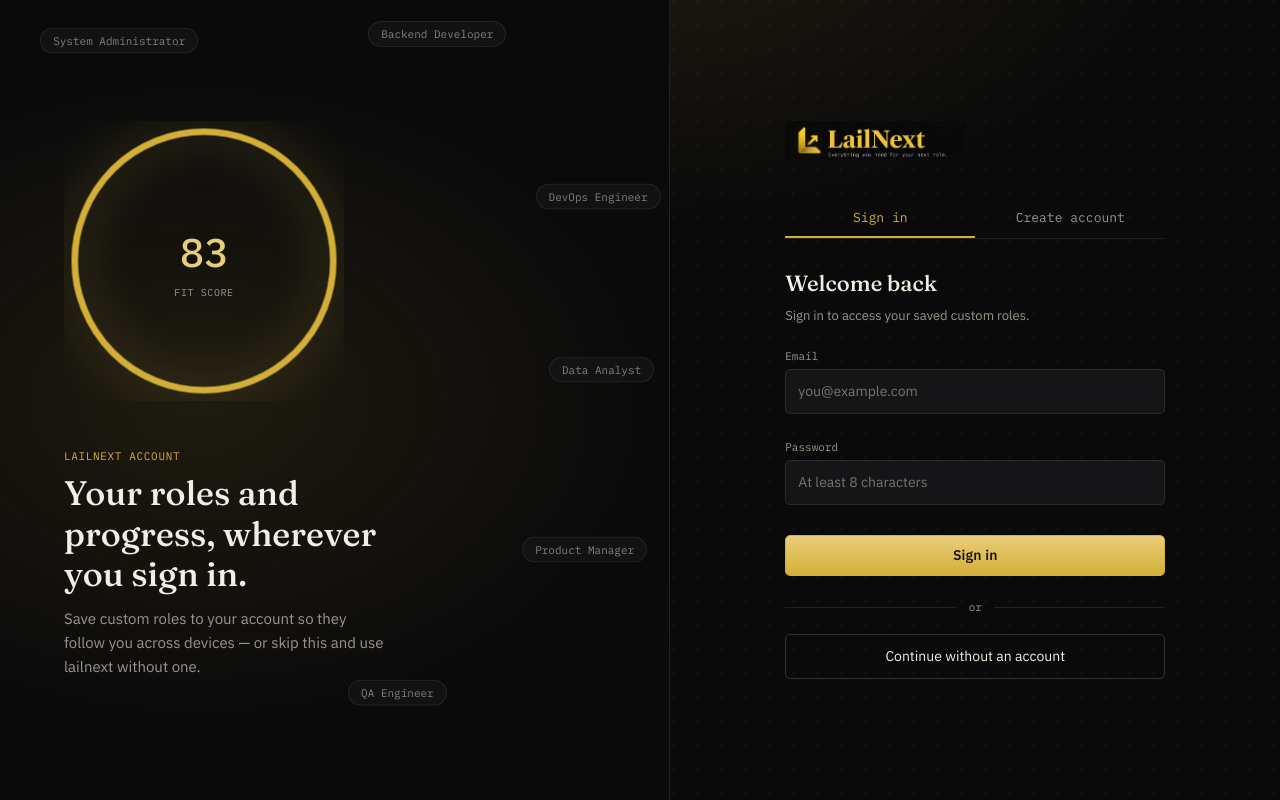
After one commit to MohideenAmanusha123/role-finder-portal_Aman_updated, a Flask app: page /login in a window 1280 px wide. The commit adds this page. Run offline with Flask 3, Linux system fonts and the light colour scheme; some libraries are stand-ins or nearby versions.

Commit message:
Add dedicated /login page with animated hero, replacing the auth modal

```diff
--- a/app.py
+++ b/app.py
@@ -8,7 +8,7 @@ import os
 import re
 import tempfile
 
-from flask import Flask, render_template, request, jsonify, send_file, session
+from flask import Flask, render_template, request, jsonify, send_file, session, redirect
 
 from flask_login import LoginManager, current_user
 
@@ -346,6 +346,18 @@ def privacy():
     return render_template("privacy.html")
 
 
+@app.route("/login")
+def login_page():
+    next_url = request.args.get("next", "/")
+    # Only allow same-site relative paths -- never redirect to an
+    # external URL from a query param (open-redirect protection).
+    if not next_url.startswith("/") or next_url.startswith("//"):
+        next_url = "/"
+    if current_user.is_authenticated:
+        return redirect(next_url)
+    return render_template("login.html", next_url=next_url)
+
+
 def _analyze_uploaded(file, target_role, job_description="", roles=None):
     if file is None or not file.filename:
         raise ValueError("Please select a resume file.")
--- /dev/null
+++ b/templates/login.html
@@ -0,0 +1,459 @@
+<!doctype html>
+<html lang="en">
+<head>
+  <meta charset="utf-8">
+  <meta name="viewport" content="width=device-width, initial-scale=1">
+  <title>Sign in — lailnext</title>
+
+  <link rel="preconnect" href="https://fonts.googleapis.com">
+  <link
+    href="https://fonts.googleapis.com/css2?family=Fraunces:opsz,wght@9..144,400;9..144,500;9..144,600&family=IBM+Plex+Mono:wght@400;500&family=IBM+Plex+Sans:wght@400;500;600&display=swap"
+    rel="stylesheet"
+  >
+  <link rel="stylesheet" href="{{ url_for('static', filename='style.css') }}">
+
+  <style>
+    .login-page {
+      min-height: 100vh;
+      display: grid;
+      grid-template-columns: 1.1fr 1fr;
+    }
+
+    /* =========================================================
+       LEFT — the one bold moment: an animated compatibility ring
+       with role names drifting around it. Reuses the product's own
+       visual signature (the score ring) rather than a stock hero.
+    ========================================================= */
+
+    .login-hero {
+      position: relative;
+      display: flex;
+      flex-direction: column;
+      justify-content: center;
+      padding: 64px;
+      overflow: hidden;
+      border-right: 1px solid var(--hairline);
+      background:
+        radial-gradient(ellipse 700px 500px at 30% 50%, rgba(212, 175, 55, 0.10), transparent 65%),
+        var(--paper);
+    }
+
+    .login-hero__ring-wrap {
+      position: relative;
+      width: 280px;
+      height: 280px;
+      margin-bottom: 48px;
+    }
+
+    .login-hero__ring-wrap svg {
+      width: 100%;
+      height: 100%;
+      transform: rotate(-90deg);
+    }
+
+    .login-hero__ring-wrap circle {
+      fill: none;
+      stroke-width: 3;
+    }
+
+    .login-hero__ring-track {
+      stroke: var(--hairline);
+    }
+
+    .login-hero__ring-value {
+      stroke: var(--amber);
+      stroke-linecap: round;
+      stroke-dasharray: 754;
+      stroke-dashoffset: 754;
+      filter: drop-shadow(0 0 10px rgba(212, 175, 55, 0.55));
+      animation: ring-fill 2.6s var(--ease) 0.3s forwards, ring-pulse 3.5s ease-in-out 3s infinite;
+    }
+
+    @keyframes ring-fill {
+      to { stroke-dashoffset: 130; }
+    }
+
+    @keyframes ring-pulse {
+      0%, 100% { filter: drop-shadow(0 0 10px rgba(212, 175, 55, 0.55)); }
+      50% { filter: drop-shadow(0 0 18px rgba(212, 175, 55, 0.8)); }
+    }
+
+    .login-hero__ring-center {
+      position: absolute;
+      inset: 0;
+      display: flex;
+      flex-direction: column;
+      align-items: center;
+      justify-content: center;
+    }
+
+    .login-hero__ring-score {
+      font-family: var(--mono);
+      font-size: 40px;
+      font-weight: 500;
+      color: var(--amber-bright);
+      opacity: 0;
+      animation: score-in 0.6s ease 2.4s forwards;
+    }
+
+    @keyframes score-in {
+      to { opacity: 1; }
+    }
+
+    .login-hero__ring-label {
+      font: 10px var(--mono);
+      letter-spacing: 0.06em;
+      color: var(--ink-soft);
+      margin-top: 4px;
+    }
+
+    .login-hero__role {
+      position: absolute;
+      font: 11px var(--mono);
+      color: var(--ink-soft);
+      background: var(--paper-raised);
+      border: 1px solid var(--hairline);
+      border-radius: 20px;
+      padding: 5px 12px;
+      opacity: 0;
+      animation: role-drift 14s ease-in-out infinite, role-in 0.6s ease forwards;
+      white-space: nowrap;
+    }
+
+    @keyframes role-in {
+      to { opacity: 0.85; }
+    }
+
+    @keyframes role-drift {
+      0%, 100% { transform: translate(0, 0); }
+      50% { transform: translate(0, -14px); }
+    }
+
+    .login-hero__role--1 { top: 4%;  left: 55%; animation-delay: 1.8s, 1.8s; }
+    .login-hero__role--2 { top: 24%; left: 80%; animation-delay: 2.1s, 2.1s; animation-duration: 16s, 0.6s; }
+    .login-hero__role--3 { top: 46%; left: 82%; animation-delay: 2.4s, 2.4s; animation-duration: 12s, 0.6s; }
+    .login-hero__role--4 { top: 68%; left: 78%; animation-delay: 2.7s, 2.7s; animation-duration: 15s, 0.6s; }
+    .login-hero__role--5 { top: 86%; left: 52%; animation-delay: 3.0s, 3.0s; animation-duration: 13s, 0.6s; }
+    .login-hero__role--6 { top: 4%;  left: 6%;  animation-delay: 3.3s, 3.3s; animation-duration: 17s, 0.6s; }
+
+    .login-hero__copy {
+      position: relative;
+      z-index: 1;
+      max-width: 34ch;
+    }
+
+    .login-hero__eyebrow {
+      font: 11px var(--mono);
+      letter-spacing: 0.06em;
+      color: var(--amber);
+      margin: 0 0 10px;
+    }
+
+    .login-hero__headline {
+      font-family: var(--serif);
+      font-weight: 500;
+      font-size: clamp(26px, 3vw, 34px);
+      line-height: 1.2;
+      margin: 0 0 12px;
+      color: var(--ink);
+    }
+
+    .login-hero__sub {
+      font-size: 15px;
+      line-height: 1.6;
+      color: var(--ink-soft);
+      margin: 0;
+    }
+
+    /* =========================================================
+       RIGHT — the actual form
+    ========================================================= */
+
+    .login-form-side {
+      display: flex;
+      flex-direction: column;
+      align-items: center;
+      justify-content: center;
+      padding: 48px 32px;
+    }
+
+    .login-card {
+      width: 100%;
+      max-width: 380px;
+    }
+
+    .login-card__brand {
+      display: flex;
+      align-items: center;
+      margin-bottom: 40px;
+    }
+
+    .login-card__logo {
+      width: 180px;
+      height: auto;
+    }
+
+    .login-tabs {
+      display: flex;
+      gap: 0;
+      margin-bottom: 28px;
+      border-bottom: 1px solid var(--hairline);
+    }
+
+    .login-tab {
+      flex: 1;
+      border: 0;
+      border-bottom: 2px solid transparent;
+      background: transparent;
+      color: var(--ink-soft);
+      padding: 10px 4px;
+      font: 13px var(--mono);
+      cursor: pointer;
+      transition: color 0.2s var(--ease), border-color 0.2s var(--ease);
+    }
+
+    .login-tab.is-active {
+      color: var(--amber);
+      border-bottom-color: var(--amber);
+    }
+
+    .login-card h1 {
+      font-family: var(--serif);
+      font-size: 22px;
+      font-weight: 500;
+      margin: 0 0 6px;
+    }
+
+    .login-card__sub {
+      font-size: 13px;
+      color: var(--ink-soft);
+      margin: 0 0 24px;
+    }
+
+    .login-field {
+      margin-bottom: 16px;
+    }
+
+    .login-field label {
+      display: block;
+      font: 11px var(--mono);
+      color: var(--ink-soft);
+      margin-bottom: 6px;
+    }
+
+    #login-error {
+      margin-bottom: 16px;
+    }
+
+    .login-submit {
+      width: 100%;
+      justify-content: center;
+      margin-top: 4px;
+      margin-bottom: 20px;
+    }
+
+    .login-divider {
+      display: flex;
+      align-items: center;
+      gap: 12px;
+      margin: 4px 0 20px;
+      color: var(--ink-soft);
+      font: 11px var(--mono);
+    }
+
+    .login-divider::before,
+    .login-divider::after {
+      content: "";
+      flex: 1;
+      height: 1px;
+      background: var(--hairline);
+    }
+
+    .login-skip {
+      display: block;
+      width: 100%;
+      text-align: center;
+      padding: 11px 15px;
+      border-radius: 5px;
+      border: 1px solid var(--hairline-strong);
+      background: transparent;
+      color: var(--ink);
+      font-size: 14px;
+      text-decoration: none;
+      transition: border-color 0.2s var(--ease), color 0.2s var(--ease);
+    }
+
+    .login-skip:hover {
+      border-color: var(--amber);
+      color: var(--amber);
+    }
+
+    @media (max-width: 860px) {
+      .login-page {
+        grid-template-columns: 1fr;
+      }
+      .login-hero {
+        border-right: none;
+        border-bottom: 1px solid var(--hairline);
+        padding: 40px 32px;
+        min-height: 44vh;
+      }
+      .login-hero__ring-wrap {
+        width: 180px;
+        height: 180px;
+        margin-bottom: 28px;
+      }
+      .login-hero__ring-score {
+        font-size: 28px;
+      }
+      .login-hero__role {
+        display: none;
+      }
+    }
+
+    @media (prefers-reduced-motion: reduce) {
+      .login-hero__ring-value {
+        animation: none;
+        stroke-dashoffset: 130;
+      }
+      .login-hero__ring-score {
+        animation: none;
+        opacity: 1;
+      }
+      .login-hero__role {
+        animation: none;
+        opacity: 0.85;
+      }
+    }
+  </style>
+</head>
+
+<body>
+
+<div class="login-page">
+
+  <div class="login-hero" aria-hidden="true">
+    <div class="login-hero__ring-wrap">
+      <svg viewBox="0 0 130 130">
+        <circle class="login-hero__ring-track" cx="65" cy="65" r="60"></circle>
+        <circle class="login-hero__ring-value" cx="65" cy="65" r="60"></circle>
+      </svg>
+      <div class="login-hero__ring-center">
+        <span class="login-hero__ring-score">83</span>
+        <span class="login-hero__ring-label">FIT SCORE</span>
+      </div>
+    </div>
+
+    <span class="login-hero__role login-hero__role--1">Backend Developer</span>
+    <span class="login-hero__role login-hero__role--2">DevOps Engineer</span>
+    <span class="login-hero__role login-hero__role--3">Data Analyst</span>
+    <span class="login-hero__role login-hero__role--4">Product Manager</span>
+    <span class="login-hero__role login-hero__role--5">QA Engineer</span>
+    <span class="login-hero__role login-hero__role--6">System Administrator</span>
+
+    <div class="login-hero__copy">
+      <p class="login-hero__eyebrow">LAILNEXT ACCOUNT</p>
+      <h2 class="login-hero__headline">Your roles and progress, wherever you sign in.</h2>
+      <p class="login-hero__sub">Save custom roles to your account so they follow you across devices — or skip this and use lailnext without one.</p>
+    </div>
+  </div>
+
+  <div class="login-form-side">
+    <div class="login-card">
+
+      <a href="/" class="login-card__brand" aria-label="lailnext home">
+        <img class="login-card__logo" src="{{ url_for('static', filename='lainext-logo-cropped.png') }}" alt="lailnext">
+      </a>
+
+      <div class="login-tabs" role="tablist" aria-label="Sign in or create account">
+        <button type="button" class="login-tab is-active" id="tab-login" role="tab" aria-selected="true">Sign in</button>
+        <button type="button" class="login-tab" id="tab-signup" role="tab" aria-selected="false">Create account</button>
+      </div>
+
+      <h1 id="login-title">Welcome back</h1>
+      <p class="login-card__sub" id="login-sub">Sign in to access your saved custom roles.</p>
+
+      <form id="login-form" novalidate>
+        <div class="login-field">
+          <label for="login-email">Email</label>
+          <input id="login-email" class="text-input" type="email" autocomplete="email" required placeholder="you@example.com">
+        </div>
+        <div class="login-field">
+          <label for="login-password">Password</label>
+          <input id="login-password" class="text-input" type="password" autocomplete="current-password" required placeholder="At least 8 characters">
+        </div>
+
+        <p id="login-error" class="error-message" hidden role="alert"></p>
+
+        <button type="submit" id="login-submit" class="primary-button login-submit">Sign in</button>
+      </form>
+
+      <div class="login-divider">or</div>
+
+      <a href="{{ next_url }}" class="login-skip">Continue without an account</a>
+
+    </div>
+  </div>
+
+</div>
+
+<script>
+  const tabLogin = document.getElementById("tab-login");
+  const tabSignup = document.getElementById("tab-signup");
+  const titleEl = document.getElementById("login-title");
+  const subEl = document.getElementById("login-sub");
+  const submitButton = document.getElementById("login-submit");
+  const form = document.getElementById("login-form");
+  const emailInput = document.getElementById("login-email");
+  const passwordInput = document.getElementById("login-password");
+  const errorEl = document.getElementById("login-error");
+
+  const NEXT_URL = {{ next_url|tojson }};
+  let mode = "login";
+
+  function setMode(newMode) {
+    mode = newMode;
+    const isSignup = mode === "signup";
+    tabLogin.classList.toggle("is-active", !isSignup);
+    tabLogin.setAttribute("aria-selected", String(!isSignup));
+    tabSignup.classList.toggle("is-active", isSignup);
+    tabSignup.setAttribute("aria-selected", String(isSignup));
+    titleEl.textContent = isSignup ? "Create your account" : "Welcome back";
+    subEl.textContent = isSignup
+      ? "Custom roles you save will follow you across devices."
+      : "Sign in to access your saved custom roles.";
+    submitButton.textContent = isSignup ? "Create account" : "Sign in";
+    passwordInput.setAttribute("autocomplete", isSignup ? "new-password" : "current-password");
+    errorEl.hidden = true;
+  }
+
+  tabLogin.addEventListener("click", () => setMode("login"));
+  tabSignup.addEventListener("click", () => setMode("signup"));
+
+  form.addEventListener("submit", async (event) => {
+    event.preventDefault();
+    errorEl.hidden = true;
+    submitButton.disabled = true;
+    const originalLabel = submitButton.textContent;
+    submitButton.textContent = mode === "signup" ? "Creating account…" : "Signing in…";
+    try {
+      const endpoint = mode === "signup" ? "/auth/signup" : "/auth/login";
+      const response = await fetch(endpoint, {
+        method: "POST",
+        headers: { "Content-Type": "application/json" },
+        body: JSON.stringify({ email: emailInput.value.trim(), password: passwordInput.value }),
+      });
+      const data = await response.json();
+      if (!response.ok) throw new Error(data.error || "Something went wrong.");
+      window.location.href = NEXT_URL;
+    } catch (error) {
+      errorEl.hidden = false;
+      errorEl.textContent = error.message;
+      submitButton.disabled = false;
+      submitButton.textContent = originalLabel;
+    }
+  });
+</script>
+
+</body>
+</html>
```
Also changed, not shown: static/script.js (+11 -83 lines), templates/index.html (+2 -38 lines).
